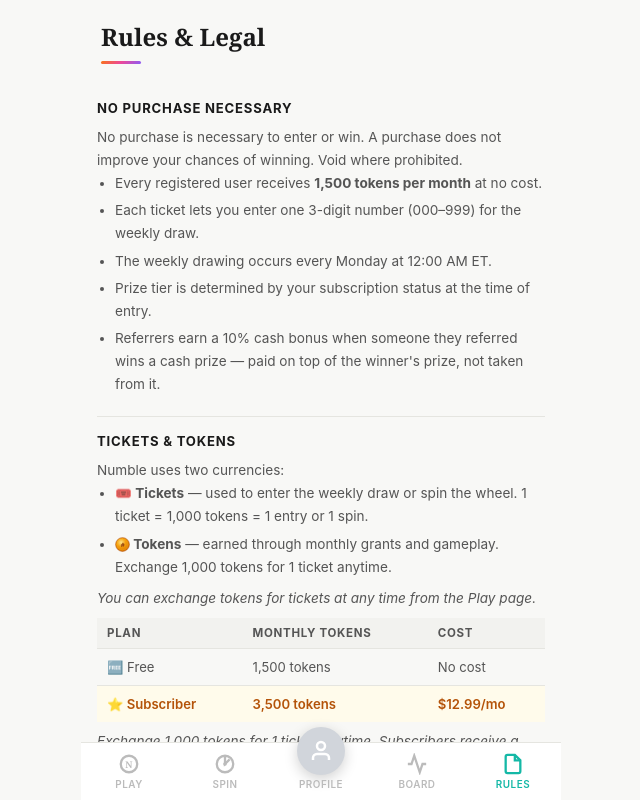
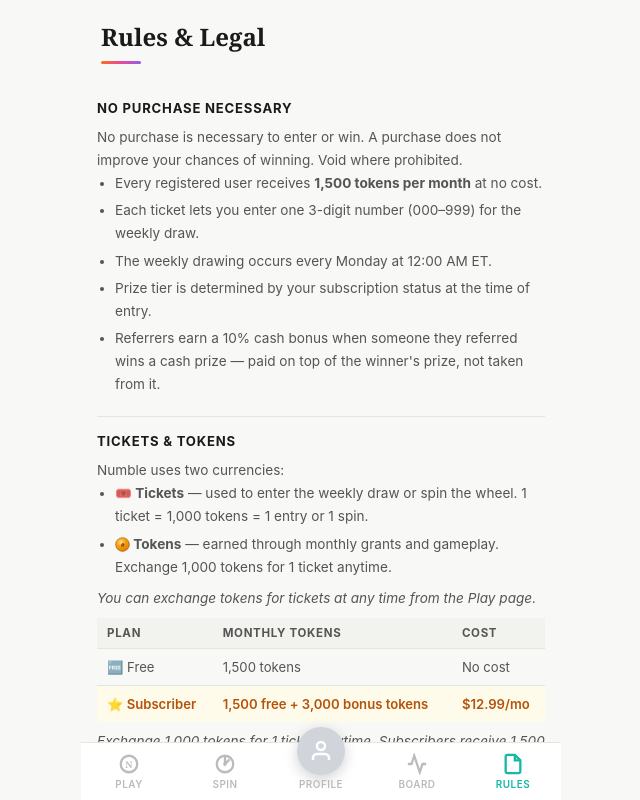
Before and after one commit to salumastake-code/numble-react, a React (Vite) app: page /rules in a window 1280 px wide. Shown: the top 800 px of the page, without its empty margins (319-959 px from the left). Built offline with nearby package versions, Linux system fonts and the light colour scheme; no server answers; sample sign-in values are in the browser's storage.

Commit message:
Update subscriber token description to 1,500 free + 3,000 bonus tokens

```diff
--- a/src/pages/Auth.jsx
+++ b/src/pages/Auth.jsx
@@ -269,7 +269,7 @@ export default function Auth() {
           <button className={`plan-btn ${plan === 'paid' ? 'selected' : ''}`} onClick={() => setPlan('paid')}>
             <div className="plan-icon">⭐</div>
             <div className="plan-name gold">Subscriber</div>
-            <div className="plan-desc gold-muted">3,500 tokens/mo<br/>Win up to $1,000</div>
+            <div className="plan-desc gold-muted">1,500 free + 3,000 bonus tokens/mo<br/>Win up to $1,000</div>
           </button>
         </div>
 
--- a/src/pages/Profile.jsx
+++ b/src/pages/Profile.jsx
@@ -232,7 +232,7 @@ export default function Profile() {
             disabled={upgradeMutation.isPending}
           >
             <div className="upsell-top">⭐ Subscribe for $12.99/mo</div>
-            <div className="upsell-sub">3,500 tokens/month · Subscriber prize tier · Win up to $1,000</div>
+            <div className="upsell-sub">1,500 free + 3,000 bonus tokens/month · Subscriber prize tier · Win up to $1,000</div>
           </button>
         ) : (
           <div className="vip-badge">
@@ -240,7 +240,7 @@ export default function Profile() {
               <span className="vip-star">★</span>
               <div>
                 <div className="vip-title">SUBSCRIBER</div>
-                <div className="vip-sub">3,500 tokens/month · Up to $1,000 per draw</div>
+                <div className="vip-sub">1,500 free + 3,000 bonus tokens/month · Up to $1,000 per draw</div>
               </div>
             </div>
             <span className="vip-check">✓</span>
@@ -279,7 +279,7 @@ export default function Profile() {
         {!isPaid ? (
           <div className="upgrade-card">
             <div className="upgrade-title">⭐ Go Subscriber</div>
-            <div className="upgrade-desc">3,500 tokens/month · Subscriber prize tier · Up to $1,000 per draw</div>
+            <div className="upgrade-desc">1,500 free + 3,000 bonus tokens/month · Subscriber prize tier · Up to $1,000 per draw</div>
             <button className="btn-upgrade" onClick={() => upgradeMutation.mutate()} disabled={upgradeMutation.isPending}>
               {upgradeMutation.isPending ? 'Loading...' : 'Upgrade — $12.99/month'}
             </button>
@@ -292,7 +292,7 @@ export default function Profile() {
               </button>
             ) : (
               <div className="downgrade-confirm">
-                <p>Are you sure? You'll move to the free prize tier ($50 max) and receive 1,500 tokens/month.</p>
+                <p>Are you sure? You'll move to the free prize tier ($50 max) and receive 1,500 free tokens/month (no bonus).</p>
                 <div className="downgrade-btns">
                   <button className="btn-cancel-no" onClick={() => setShowDowngradeConfirm(false)}>Keep It</button>
                   <button className="btn-cancel-yes" onClick={() => downgradeMutation.mutate()} disabled={downgradeMutation.isPending}>
--- a/src/pages/Rules.jsx
+++ b/src/pages/Rules.jsx
@@ -51,12 +51,12 @@ export default function Rules() {
               </tr>
               <tr className="gold-row">
                 <td>⭐ Subscriber</td>
-                <td>3,500 tokens</td>
+                <td>1,500 free + 3,000 bonus tokens</td>
                 <td>$12.99/mo</td>
               </tr>
             </tbody>
           </table>
-          <p className="rules-note">Exchange 1,000 tokens for 1 ticket anytime. Subscribers receive a 2,000-token bonus immediately upon subscribing, then their full monthly allocation on the 1st of each month.</p>
+          <p className="rules-note">Exchange 1,000 tokens for 1 ticket anytime. Subscribers receive 1,500 free tokens + 3,000 bonus tokens each month. Exchange 1,000 tokens for 1 ticket anytime.</p>
         </Section>
 
         <Section title="Token Pack">
```
